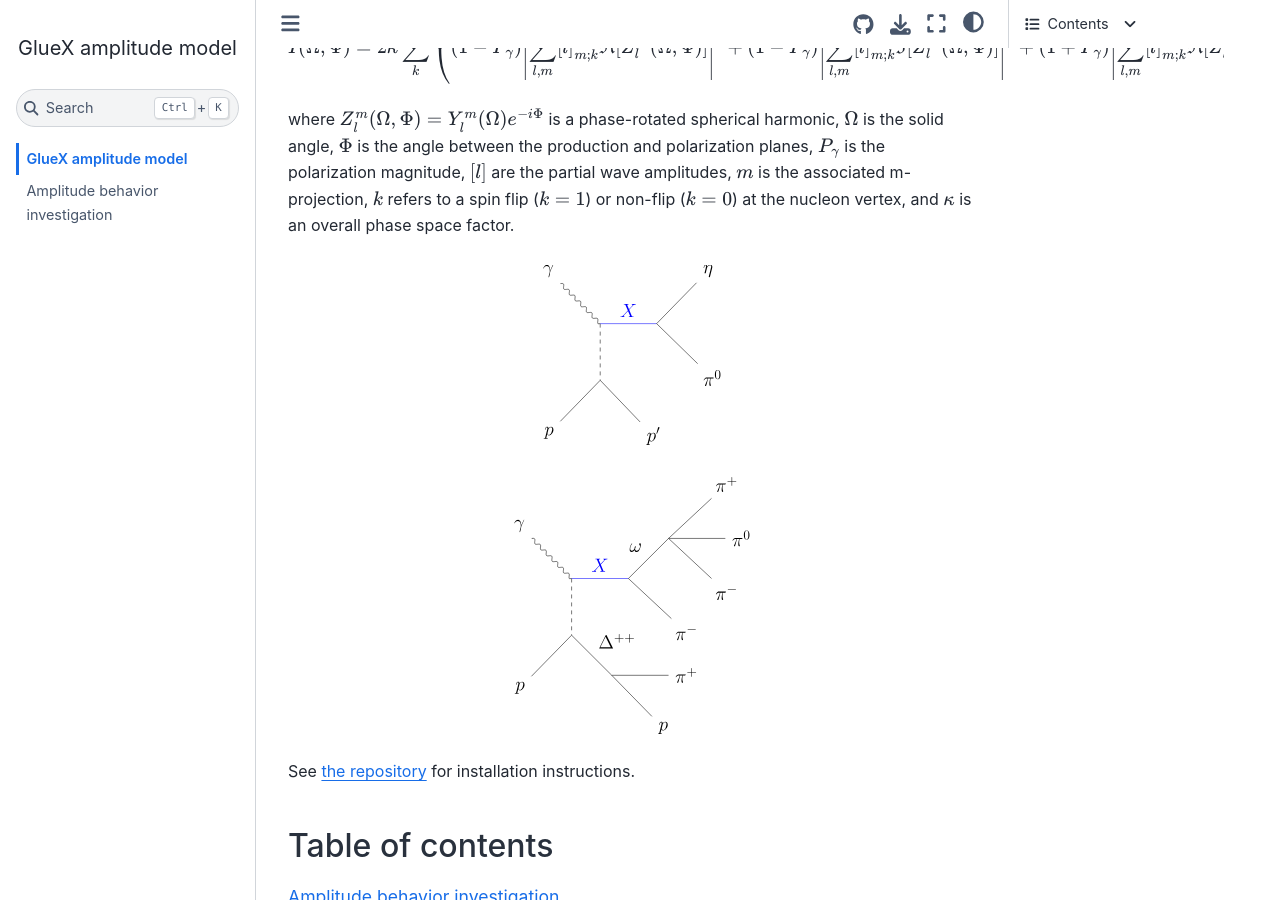
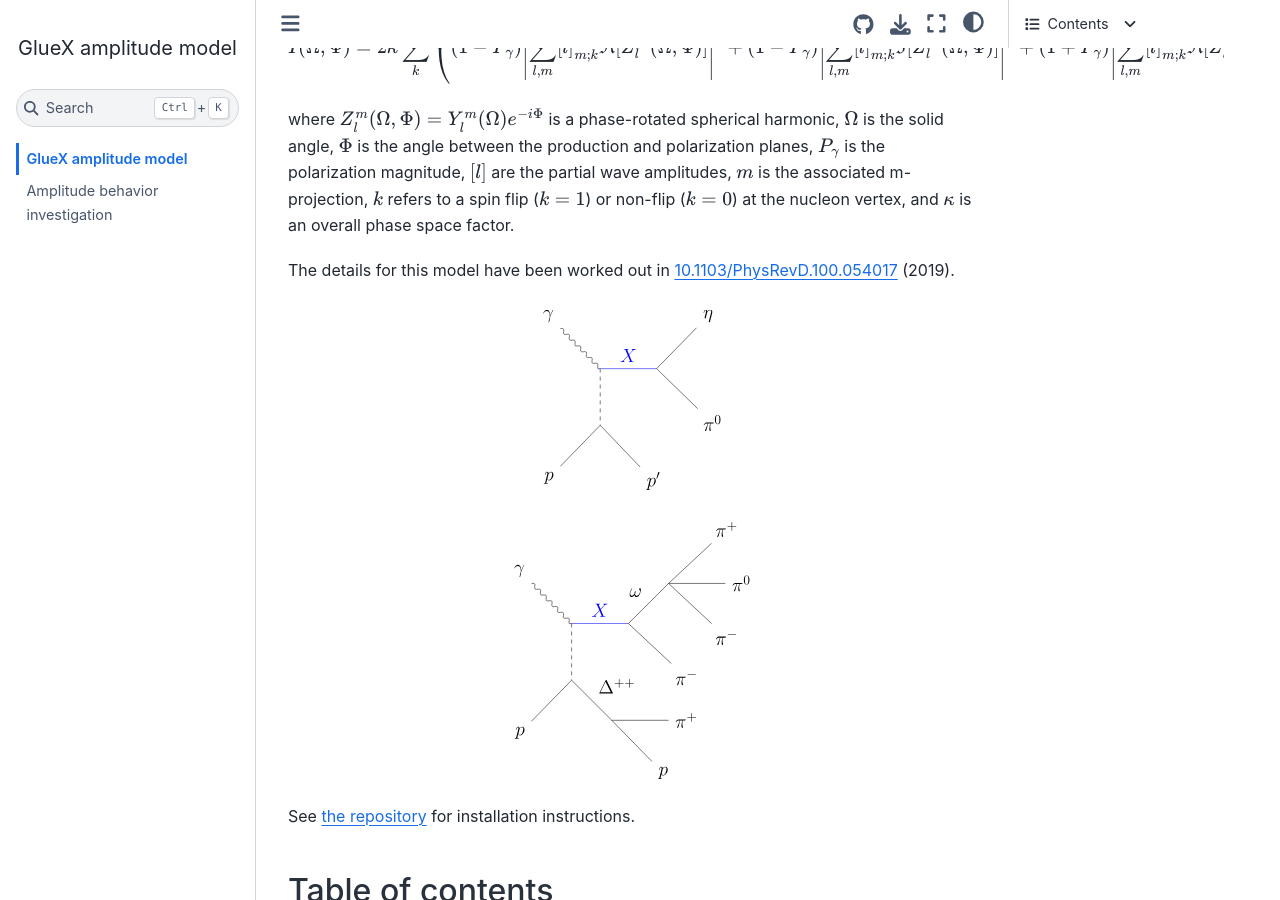
Before and after one commit to ComPWA/gluex-amplitude, a Jupyter Book: the page built from docs/index.md, in a window 1280 px wide and 900 px high, scrolled down 337 px. Built offline with Jupyter Book 1.0.4 settings and Sphinx 7.4.7 and the Sphinx Book theme 1.1.4, drawn with Linux system fonts in a browser that asks for light colours; some of the changed lines change nothing that is shown.

Commit message:
DOC: link to 10.1103/PhysRevD.100.054017 (#31)
https://doi.org/10.1103/PhysRevD.100.054017

````diff
--- a/README.md
+++ b/README.md
@@ -10,6 +10,8 @@ The main target for the week was to implement a simple intensity function for tw
 ![](docs/fig/eq-gluex-two-pseudoscalar.svg)
 
 where $Z_{l}^{m}(\Omega,\Phi)=Y_{l}^{m}(\Omega)e^{-i\Phi}$ is a phase-rotated spherical harmonic, $\Omega$ is the solid angle, $\Phi$ is the angle between the production and polarization planes, $P_{\gamma}$ is the polarization magnitude, $[l]$ are the partial wave amplitudes, $m$ is the associated m-projection, $k$ refers to a spin flip ($k=1$) or non-flip ($k=0$) at the nucleon vertex, and $\kappa$ is an overall phase space factor.
+
+The details for this model have been worked out in [10.1103/PhysRevD.100.054017](https://doi.org/10.1103/PhysRevD.100.054017) (2019).
 
 ![](docs/fig/feynman-gluex-two-pseudoscalar.svg)
 
--- a/docs/index.md
+++ b/docs/index.md
@@ -17,15 +17,15 @@ I(\Omega,\Phi) = 2\kappa\sum_{k}\left(
 
 ```{include} ../README.md
 :start-line: 10
-:end-line: 12
+:end-line: 14
 ```
 
 :::{figure} fig/feynman-gluex-two-pseudoscalar.svg
 :::
 
 ```{include} ../README.md
-:start-line: 14
-:end-line: 15
+:start-line: 16
+:end-line: 17
 ```
 
 :::{figure} fig/feynman-gluex-vector-meson.svg
````
